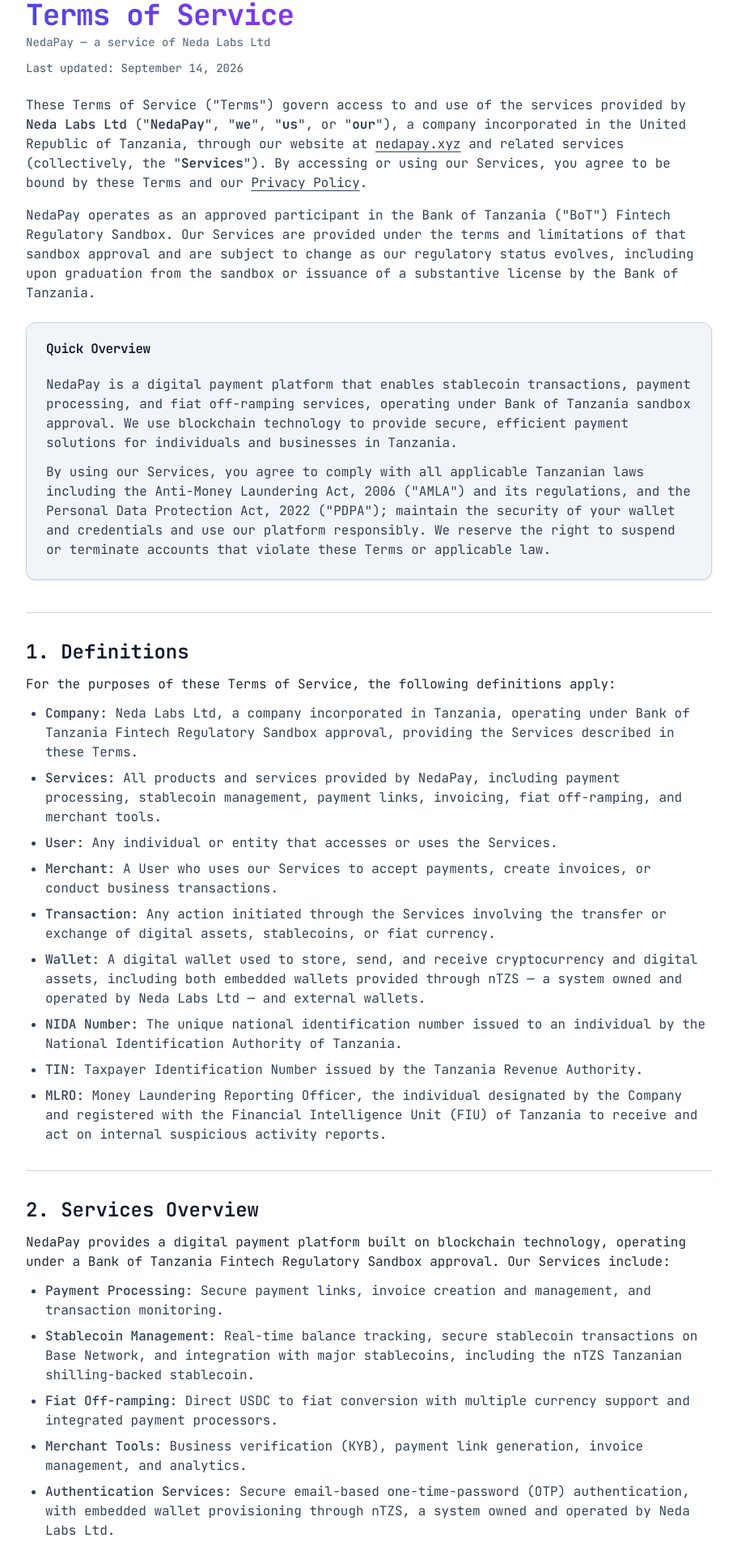
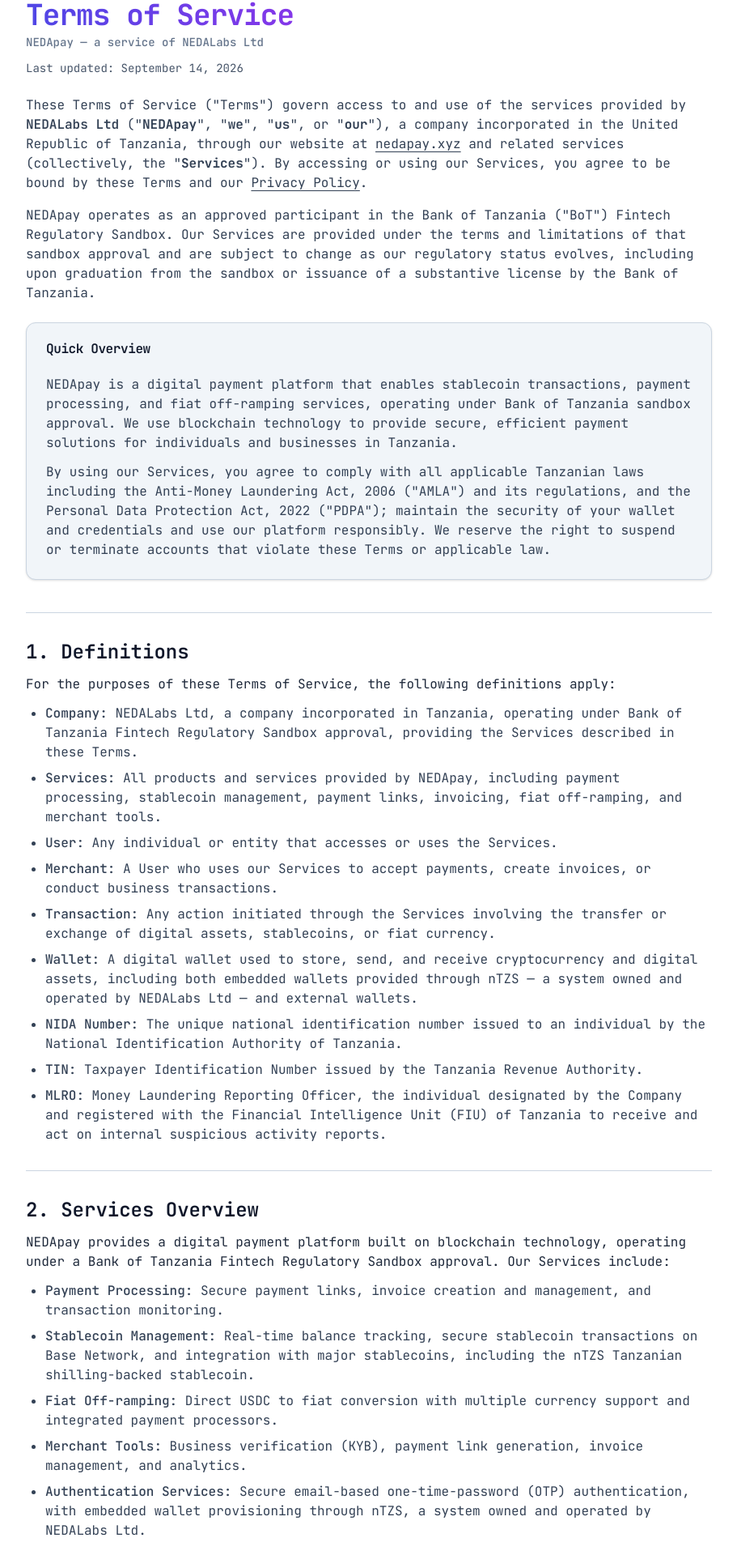
Before and after one commit to NEDA-LABS/master-landing-page-nedapay, a Next.js app: page /terms-of-service in a window 1280 px wide. Shown: the part 186-2106 px from the top of the page at 81% size, without its empty margins (184-1095 px from the left). Built offline with nearby package versions, Linux system fonts and the light colour scheme.

Commit message:
docs(legal): fix brand capitalization (NEDApay, NEDALabs)

```diff
--- a/app/(legal)/terms-of-service/page.tsx
+++ b/app/(legal)/terms-of-service/page.tsx
@@ -18,15 +18,15 @@
           Terms of Service
         </h1>
         <p className="mt-1 text-sm font-medium text-slate-500 dark:text-slate-400">
-          NedaPay — a service of Neda Labs Ltd
+          NEDApay — a service of NEDALabs Ltd
         </p>
         <p className="mt-3 text-sm text-slate-600 dark:text-slate-400">
           Last updated: {effectiveDate}
         </p>
         <p className="mt-6 text-slate-700 dark:text-slate-300">
           These Terms of Service ("Terms") govern access to and use of the
-          services provided by <span className="font-semibold">Neda Labs Ltd</span>{" "}
-          ("<strong>NedaPay</strong>", "<strong>we</strong>", "<strong>us</strong>",
+          services provided by <span className="font-semibold">NEDALabs Ltd</span>{" "}
+          ("<strong>NEDApay</strong>", "<strong>we</strong>", "<strong>us</strong>",
           or "<strong>our</strong>"), a company incorporated in the United
           Republic of Tanzania, through our website at{" "}
           <Link href="https://nedapay.xyz" className="underline underline-offset-4">
@@ -41,7 +41,7 @@
           .
         </p>
         <p className="mt-4 text-slate-700 dark:text-slate-300">
-          NedaPay operates as an approved participant in the Bank of Tanzania
+          NEDApay operates as an approved participant in the Bank of Tanzania
           ("BoT") Fintech Regulatory Sandbox. Our Services are provided under
           the terms and limitations of that sandbox approval and are subject
           to change as our regulatory status evolves, including upon
@@ -54,7 +54,7 @@
           </CardHeader>
           <CardContent className="space-y-3 text-slate-700 dark:text-slate-300">
             <p>
-              NedaPay is a digital payment platform that enables stablecoin
+              NEDApay is a digital payment platform that enables stablecoin
               transactions, payment processing, and fiat off-ramping
               services, operating under Bank of Tanzania sandbox approval.
               We use blockchain technology to provide secure, efficient
@@ -83,14 +83,14 @@
         <p>For the purposes of these Terms of Service, the following definitions apply:</p>
         <ul className="ml-6 list-disc space-y-2 text-slate-700 dark:text-slate-300">
           <li>
-            <span className="font-medium">Company:</span> Neda Labs Ltd, a
+            <span className="font-medium">Company:</span> NEDALabs Ltd, a
             company incorporated in Tanzania, operating under Bank of
             Tanzania Fintech Regulatory Sandbox approval, providing the
             Services described in these Terms.
           </li>
           <li>
             <span className="font-medium">Services:</span> All products and
-            services provided by NedaPay, including payment processing,
+            services provided by NEDApay, including payment processing,
             stablecoin management, payment links, invoicing, fiat
             off-ramping, and merchant tools.
           </li>
@@ -111,7 +111,7 @@
             <span className="font-medium">Wallet:</span> A digital wallet
             used to store, send, and receive cryptocurrency and digital
             assets, including both embedded wallets provided through nTZS —
-            a system owned and operated by Neda Labs Ltd — and external
+            a system owned and operated by NEDALabs Ltd — and external
             wallets.
           </li>
           <li>
@@ -141,7 +141,7 @@
           2. Services Overview
         </h2>
         <p>
-          NedaPay provides a digital payment platform built on blockchain
+          NEDApay provides a digital payment platform built on blockchain
           technology, operating under a Bank of Tanzania Fintech Regulatory
           Sandbox approval. Our Services include:
         </p>
@@ -169,7 +169,7 @@
             <span className="font-medium">Authentication Services:</span>{" "}
             Secure email-based one-time-password (OTP) authentication, with
             embedded wallet provisioning through nTZS, a system owned and
-            operated by Neda Labs Ltd.
+            operated by NEDALabs Ltd.
           </li>
         </ul>
       </section>
@@ -366,7 +366,7 @@
         <h3 className="text-lg font-medium text-slate-800 dark:text-slate-200">Company IP</h3>
         <p className="text-slate-700 dark:text-slate-300">
           All intellectual property rights in the Services, including trademarks,
-          logos, and content, are owned by Neda Labs Ltd. You are granted a limited,
+          logos, and content, are owned by NEDALabs Ltd. You are granted a limited,
           non-exclusive, non-transferable license to use the Services solely for
           personal or business purposes in accordance with these Terms.
         </p>
@@ -443,7 +443,7 @@
         </h2>
         <p className="text-slate-700 dark:text-slate-300">
           As a regulated participant in the Bank of Tanzania Fintech
-          Regulatory Sandbox, NedaPay maintains an Anti-Money Laundering and
+          Regulatory Sandbox, NEDApay maintains an Anti-Money Laundering and
           Countering the Financing of Terrorism (AML/CFT) program in
           accordance with the Anti-Money Laundering Act, 2006 and its
           regulations.
@@ -675,7 +675,7 @@
         <ul className="ml-6 list-disc space-y-2 text-slate-700 dark:text-slate-300">
           <li>
             <span className="font-medium">Entire Agreement:</span> These Terms
-            constitute the entire agreement between you and NedaPay regarding
+            constitute the entire agreement between you and NEDApay regarding
             the Services.
           </li>
           <li>
@@ -737,7 +737,7 @@
           <span className="font-semibold text-slate-900 dark:text-slate-300">
             Acknowledgment:
           </span>{" "}
-          By using NedaPay's Services, you acknowledge that you have read,
+          By using NEDApay's Services, you acknowledge that you have read,
           understood, and agree to be bound by these Terms of Service. You also
           acknowledge the risks associated with cryptocurrency transactions and
           digital asset management.
```
